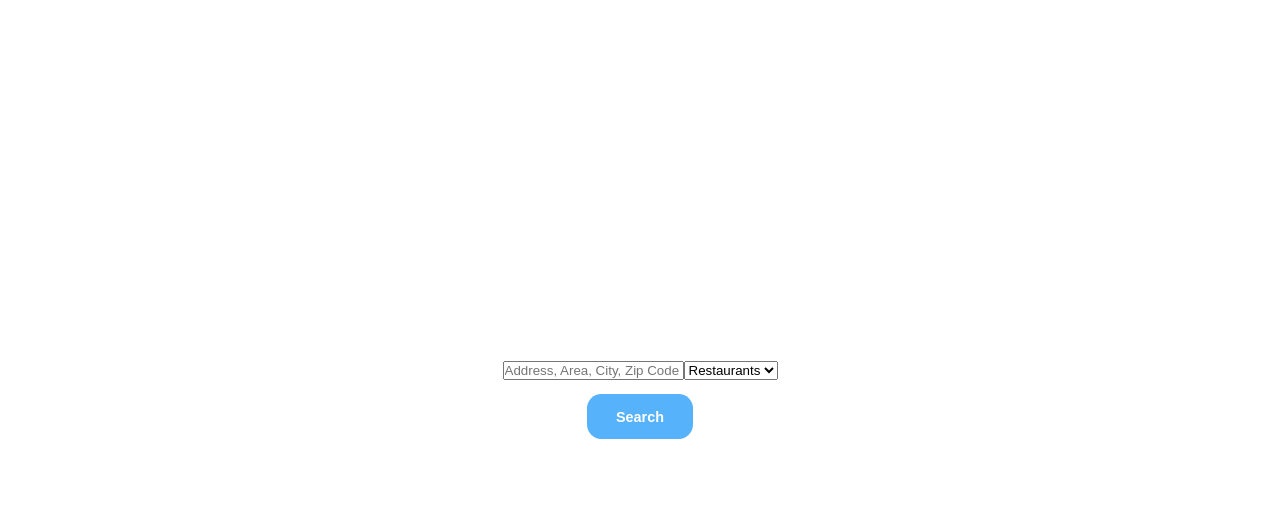
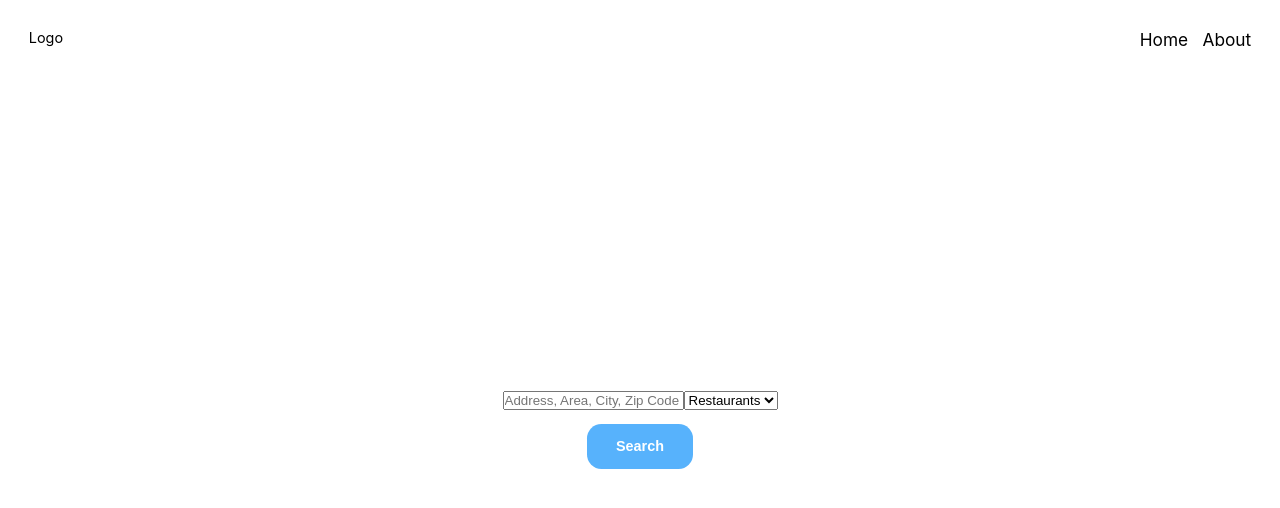
Before and after one commit to donaldtang8/decisions, a React (Create React App) app in the folder client/: page / in a window 1280 px wide. Shown: the top 508 px of the page. Built offline with nearby package versions, Linux system fonts and the light colour scheme; the HTML template or start-up script is replaced by a standard one.

Commit message:
Added header

```diff
--- a/client/package.json
+++ b/client/package.json
@@ -8,6 +8,7 @@
     "@testing-library/user-event": "^12.8.3",
     "axios": "^0.21.1",
     "concurrently": "^6.2.1",
+    "google-map-react": "^2.1.10",
     "node-sass": "^6.0.1",
     "react": "^17.0.2",
     "react-dom": "^17.0.2",
--- a/client/src/App.css
+++ b/client/src/App.css
@@ -52,6 +52,13 @@ body {
 @-webkit-keyframes spin {
   to {
     -webkit-transform: rotate(360deg); } }
+
+a {
+  text-decoration: none;
+  color: var(--color-black); }
+
+a:visited {
+  color: var(--color-black); }
 
 .uppercase {
   text-transform: uppercase; }
@@ -129,10 +136,23 @@ body {
 
 .main__container {
   width: 100vw;
-  min-height: 100vh;
+  min-height: 93vh;
   display: flex;
   justify-content: center;
   align-items: center; }
+
+.header__container {
+  display: flex;
+  justify-content: space-between;
+  padding: 2rem;
+  height: 7vh; }
+
+.header__nav a:not(:last-child) {
+  margin-right: 1rem; }
+
+.header__nav--item {
+  font-size: 1.2rem;
+  font-weight: 700rem; }
 
 .spinner__overlay {
   height: 10rem;
--- a/client/src/App.jsx
+++ b/client/src/App.jsx
@@ -7,6 +7,8 @@ import {
   BrowserRouter
 } from 'react-router-dom';
 
+import Header from './components/header/header';
+
 import Search from './pages/search/search';
 import Results from './pages/results/results';
 
@@ -14,6 +16,7 @@ const App = () => {
   return (
     <BrowserRouter>
       <div className='App'>
+        <Header />
         <main className="main__container">
           <Switch>
             <Route exact path='/results/:location/:term' component={Results} />
--- /dev/null
+++ b/client/src/components/header/header.jsx
@@ -0,0 +1,17 @@
+import React from 'react';
+
+import { Link } from 'react-router-dom';
+
+const Header = () => {
+  return (
+    <div className="header__container">
+      <div className="header__logo">Logo</div>
+      <nav className="header__nav">
+          <Link className="header__nav--item" to="/">Home</Link>
+          <Link className="header__nav--item" to="/about">About</Link>
+      </nav>
+    </div>
+  );
+};
+
+export default Header;
--- a/client/src/sass/base/_typography.scss
+++ b/client/src/sass/base/_typography.scss
@@ -1,3 +1,11 @@
+a {
+  text-decoration: none;
+  color: var(--color-black);
+}
+
+a:visited {
+  color: var(--color-black);
+}
 
 .uppercase {
   text-transform: uppercase;
--- a/client/src/sass/layout/_containers.scss
+++ b/client/src/sass/layout/_containers.scss
@@ -1,6 +1,6 @@
 .main__container {
     width: 100vw;
-    min-height: 100vh;
+    min-height: 93vh;
 
     display: flex;
     justify-content: center;
--- /dev/null
+++ b/client/src/sass/layout/_header.scss
@@ -0,0 +1,19 @@
+.header {
+    &__container {
+        display: flex;
+        justify-content: space-between;
+        padding: 2rem;
+        height: 7vh;
+    }
+
+    &__nav {
+        a:not(:last-child) {
+            margin-right: 1rem;
+        }
+
+        &--item {
+            font-size: 1.2rem;
+            font-weight: 700rem;
+        }
+    }
+}
--- a/client/src/sass/main.scss
+++ b/client/src/sass/main.scss
@@ -8,6 +8,7 @@
 @import 'base/utilities';
 
 @import 'layout/containers';
+@import 'layout/header';
 
 @import 'components/spinner';
 @import 'components/button';
```
Also changed, not shown: 1 other file (tests, documents, lock files or other folders).
